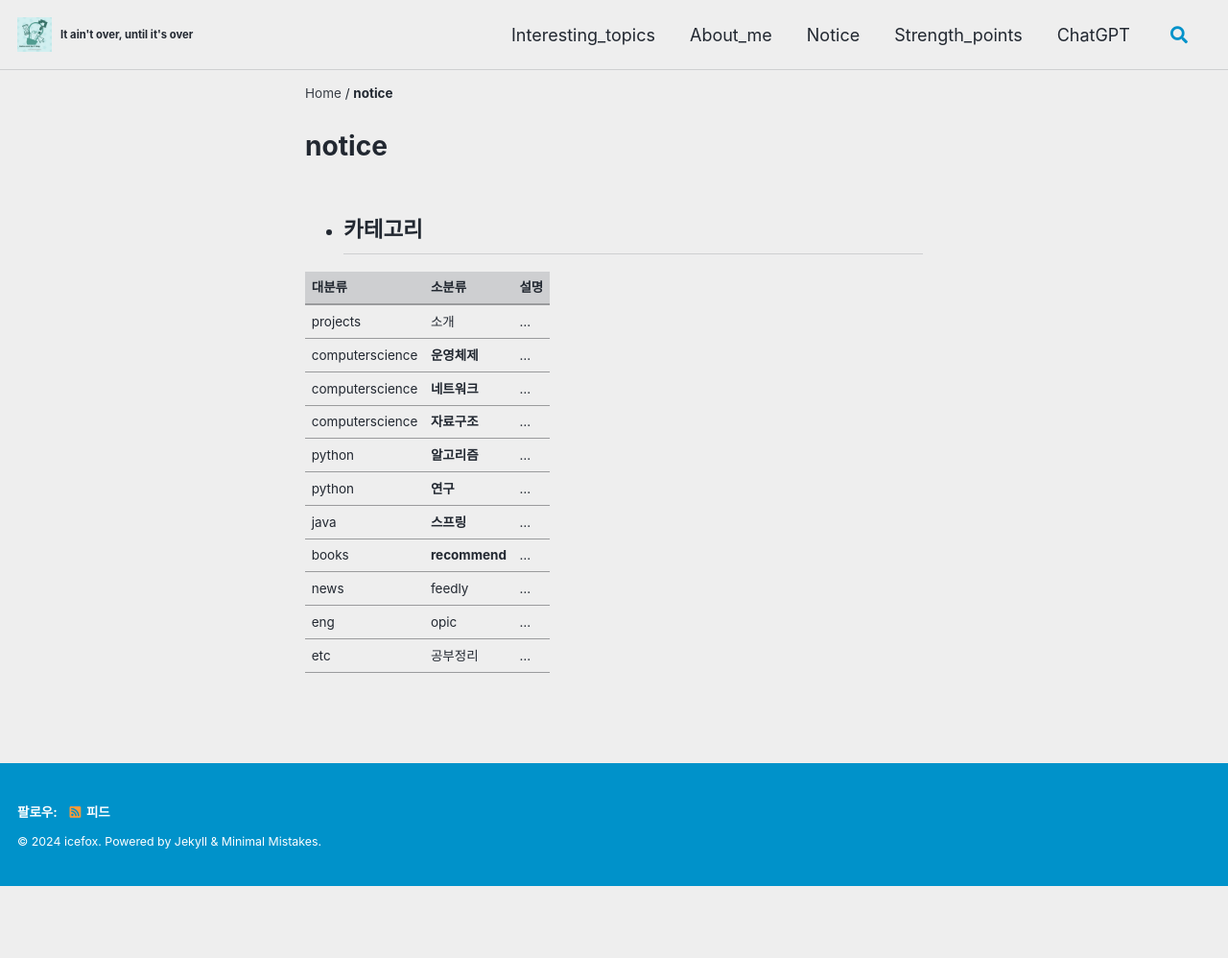
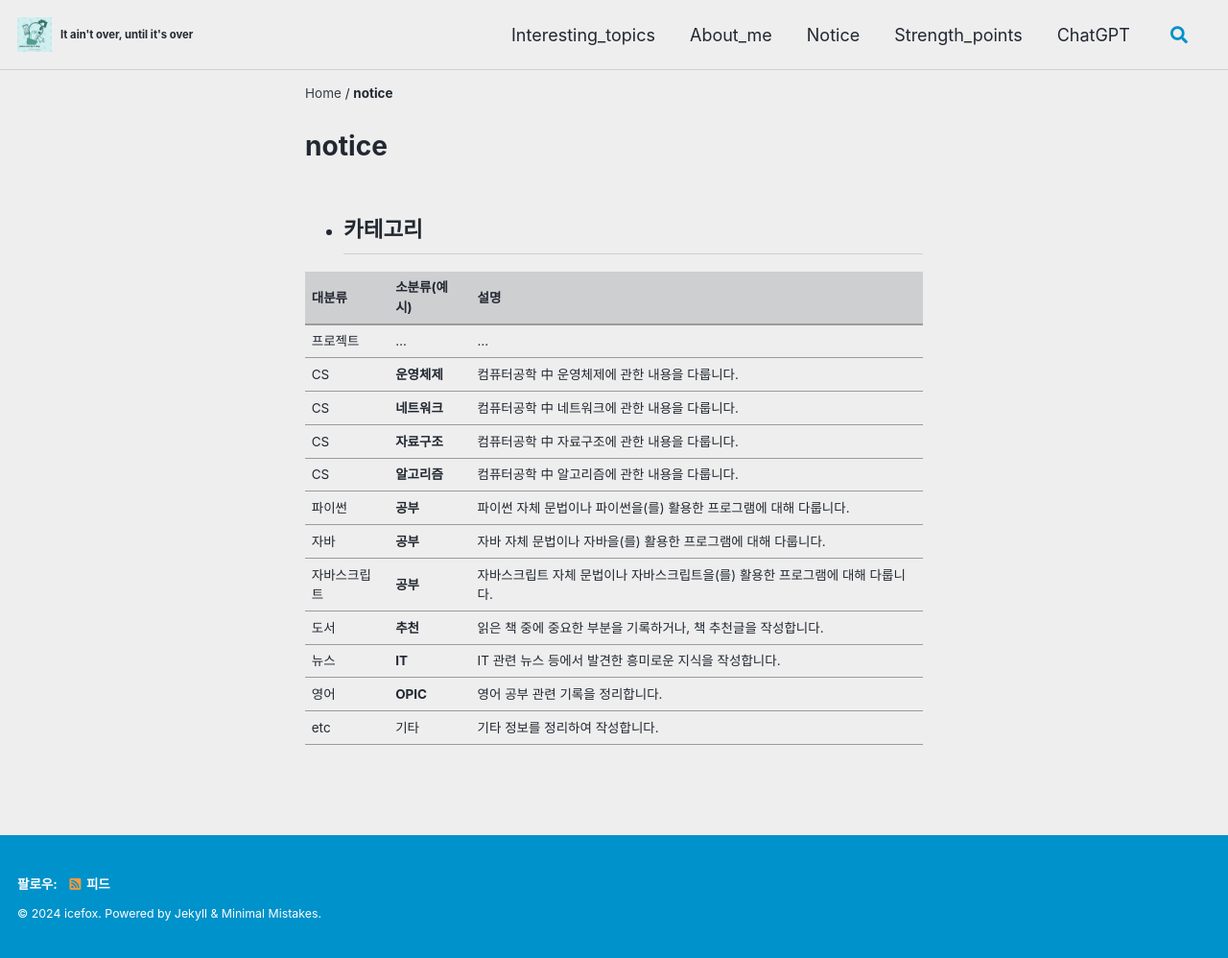
Before and after one commit to icefoxand/.github.io, a Jekyll site: the page built from _pages/notice.md, in a window 1280 px wide. Shown: the whole page at 96% size. Built offline with Jekyll 4.4.1, drawn with Linux system fonts in a browser that asks for light colours; cached includes are drawn as plain includes; before the commit the page ends 923 px from its top, so only the background shows below that.

```diff
--- a/_pages/notice.md
+++ b/_pages/notice.md
@@ -7,16 +7,17 @@ permalink: "/notice/"
 * 카테고리
 -
 
-|대분류|소분류|설명|
+|대분류|소분류(예시)|설명|
 |---|---|---|
-|projects|소개|...|
-|computerscience|**운영체제**|...|
-|computerscience|**네트워크**|...|
-|computerscience|**자료구조**|...|
-|python|**알고리즘**|...|
-|python|**연구**|...|
-|java|**스프링**|...|
-|books|**recommend**|...|
-|news|feedly|...|
-|eng|opic|...|
-|etc|공부정리|...|
+|프로젝트|...|...|
+|CS|**운영체제**|컴퓨터공학 中 운영체제에 관한 내용을 다룹니다.|
+|CS|**네트워크**|컴퓨터공학 中 네트워크에 관한 내용을 다룹니다.|
+|CS|**자료구조**|컴퓨터공학 中 자료구조에 관한 내용을 다룹니다.|
+|CS|**알고리즘**|컴퓨터공학 中 알고리즘에 관한 내용을 다룹니다.|
+|파이썬|**공부**|파이썬 자체 문법이나 파이썬을(를) 활용한 프로그램에 대해 다룹니다.|
+|자바|**공부**|자바 자체 문법이나 자바을(를) 활용한 프로그램에 대해 다룹니다.|
+|자바스크립트|**공부**|자바스크립트 자체 문법이나 자바스크립트을(를) 활용한 프로그램에 대해 다룹니다.|
+|도서|**추천**|읽은 책 중에 중요한 부분을 기록하거나, 책 추천글을 작성합니다.|
+|뉴스|**IT**|IT 관련 뉴스 등에서 발견한 흥미로운 지식을 작성합니다.|
+|영어|**OPIC**|영어 공부 관련 기록을 정리합니다.|
+|etc|기타|기타 정보를 정리하여 작성합니다.|
```
Also changed, not shown: _posts/Books/2023-12-18-book001.md (deleted, +0 -12 lines), _posts/Books_i_read/2023-12-18-book001.md (added, +14 -0 lines), _posts/ComputerScience_NetWork/2024-01-01-nullnull_network_01to03.md (added, +38 -0 lines).
